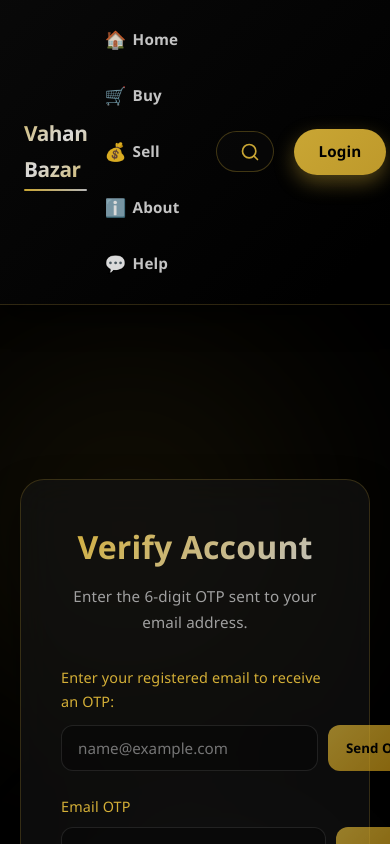
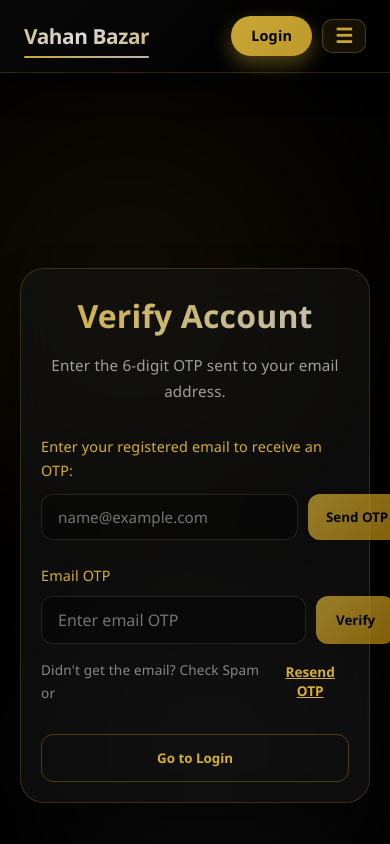
Before and after one commit to komminenivenkatesh/vahan-bhazar, a React (Vite) app in the folder frontend/: page /verify-otp in a window 390 px wide. Shown: the top 844 px of the page. Built offline with nearby package versions, Linux system fonts and the light colour scheme.

Commit message:
fix(responsive): add mobile hamburger navigation, prevent horizontal overflow, and adapt layouts for mobile screens

```diff
--- a/frontend/src/App.css
+++ b/frontend/src/App.css
@@ -8,6 +8,13 @@
 
 html, body {
   height: 100%;
+  overflow-x: hidden;
+  max-width: 100%;
+}
+
+#root {
+  overflow-x: hidden;
+  max-width: 100%;
 }
 
 body {
@@ -15,6 +22,7 @@
   color: var(--muted);
   line-height: 1.7;
   letter-spacing: 0.01em;
+  -webkit-tap-highlight-color: transparent;
 }
 
 /* Custom cursor styles */
--- a/frontend/src/components/Navbar.tsx
+++ b/frontend/src/components/Navbar.tsx
@@ -1,6 +1,6 @@
 import React, { useState, useEffect } from "react";
 import { Link, useNavigate, useLocation } from "react-router-dom";
-import { motion, useScroll, useTransform } from "framer-motion";
+import { motion, useScroll, useTransform, AnimatePresence } from "framer-motion";
 
 type User = {
   id: string;
@@ -14,6 +14,7 @@
   const location = useLocation();
   const [scrolled, setScrolled] = useState(false);
   const [searchQuery, setSearchQuery] = useState("");
+  const [mobileMenuOpen, setMobileMenuOpen] = useState(false);
   const { scrollY } = useScroll();
   const navOpacity = useTransform(scrollY, [0, 100], [0.95, 1]);
 
@@ -24,6 +25,10 @@
     window.addEventListener("scroll", handleScroll);
     return () => window.removeEventListener("scroll", handleScroll);
   }, []);
+
+  useEffect(() => {
+    setMobileMenuOpen(false);
+  }, [location.pathname]);
 
   let user: User | null = null;
   const storedUser = localStorage.getItem("user");
@@ -123,8 +128,9 @@
           />
         </Link>
 
-        {/* Navigation Links */}
+        {/* Navigation Links (Desktop) */}
         <div
+          className="nav-desktop-links"
           style={{
             display: "flex",
             gap: "clamp(0.5rem, 2vw, 2rem)",
@@ -178,9 +184,9 @@
           })}
         </div>
 
-        {/* Search Bar */}
-        <div style={{ flex: 1, maxWidth: 400, margin: "0 20px" }}>
-          <form onSubmit={handleSearch} style={{ position: "relative" }}>
+        {/* Search Bar (Desktop) */}
+        <div className="nav-desktop-search" style={{ flex: 1, maxWidth: 400, margin: "0 20px" }}>
+          <form onSubmit={handleSearch} style={{ position: "relative", width: "100%" }}>
             <input
               type="text"
               value={searchQuery}
@@ -232,8 +238,8 @@
           </form>
         </div>
 
-        {/* User Actions */}
-        <div style={{ display: "flex", alignItems: "center", gap: 12 }}>
+        {/* User Actions & Mobile Hamburger */}
+        <div style={{ display: "flex", alignItems: "center", gap: 10 }}>
           {!isLoggedIn ? (
             <motion.div
               whileHover={{ scale: 1.05 }}
@@ -242,16 +248,17 @@
               <Link
                 to="/login"
                 style={{
-                  padding: "10px 24px",
+                  padding: "8px 20px",
                   borderRadius: 999,
                   background: "linear-gradient(135deg, #d4af37, #c9a22e)",
                   color: "#000",
-                  fontSize: "0.95rem",
+                  fontSize: "0.9rem",
                   fontWeight: 700,
                   textDecoration: "none",
                   boxShadow: "0 8px 20px rgba(212, 175, 55, 0.4)",
                   border: "none",
                   display: "inline-block",
+                  whiteSpace: "nowrap"
                 }}
               >
                 Login
@@ -262,18 +269,19 @@
               <Link
                 to="/profile"
                 style={{
-                  padding: "8px 16px",
+                  padding: "8px 14px",
                   borderRadius: 999,
                   background: "rgba(212, 175, 55, 0.1)",
                   border: "1px solid rgba(212, 175, 55, 0.3)",
                   color: "#d4af37",
-                  fontSize: "0.9rem",
+                  fontSize: "0.85rem",
                   fontWeight: 600,
                   display: "flex",
                   alignItems: "center",
-                  gap: 8,
+                  gap: 6,
                   textDecoration: "none",
-                  cursor: "pointer"
+                  cursor: "pointer",
+                  whiteSpace: "nowrap"
                 }}
               >
                 <span>👤</span>
@@ -284,29 +292,161 @@
                 whileTap={{ scale: 0.98 }}
                 onClick={handleLogout}
                 style={{
-                  padding: "10px 20px",
+                  padding: "8px 14px",
                   borderRadius: 999,
                   background: "rgba(239, 68, 68, 0.1)",
                   border: "1px solid rgba(239, 68, 68, 0.3)",
                   color: "#ef4444",
-                  fontSize: "0.9rem",
+                  fontSize: "0.85rem",
                   fontWeight: 700,
                   cursor: "pointer",
                   transition: "all 0.3s ease",
+                  whiteSpace: "nowrap"
                 }}
               >
                 Logout
               </motion.button>
             </>
           )}
+
+          {/* Mobile Toggle Button */}
+          <button
+            type="button"
+            className="nav-mobile-btn"
+            onClick={() => setMobileMenuOpen(!mobileMenuOpen)}
+            aria-label="Toggle Navigation Menu"
+            style={{
+              background: "rgba(212, 175, 55, 0.1)",
+              border: "1px solid rgba(212, 175, 55, 0.3)",
+              borderRadius: "10px",
+              padding: "6px 12px",
+              color: "#d4af37",
+              fontSize: "1.25rem",
+              fontWeight: 700,
+              cursor: "pointer",
+              alignItems: "center",
+              justifyContent: "center",
+              lineHeight: 1
+            }}
+          >
+            {mobileMenuOpen ? "✕" : "☰"}
+          </button>
         </div>
       </nav>
+
+      {/* Mobile Drawer Menu */}
+      <AnimatePresence>
+        {mobileMenuOpen && (
+          <motion.div
+            initial={{ opacity: 0, height: 0 }}
+            animate={{ opacity: 1, height: "auto" }}
+            exit={{ opacity: 0, height: 0 }}
+            transition={{ duration: 0.25 }}
+            style={{
+              background: "rgba(10, 10, 10, 0.98)",
+              backdropFilter: "blur(24px)",
+              WebkitBackdropFilter: "blur(24px)",
+              borderBottom: "1px solid rgba(212, 175, 55, 0.25)",
+              padding: "16px 20px 24px",
+              display: "flex",
+              flexDirection: "column",
+              gap: "14px",
+              overflow: "hidden"
+            }}
+          >
+            {/* Mobile Search */}
+            <form onSubmit={handleSearch} style={{ position: "relative", width: "100%" }}>
+              <input
+                type="text"
+                value={searchQuery}
+                onChange={(e) => setSearchQuery(e.target.value)}
+                placeholder="Search bikes..."
+                style={{
+                  width: "100%",
+                  padding: "10px 40px 10px 16px",
+                  borderRadius: 999,
+                  background: "rgba(20, 20, 20, 0.8)",
+                  border: "1px solid rgba(212, 175, 55, 0.3)",
+                  color: "#e5e5e5",
+                  fontSize: "0.95rem",
+                  outline: "none",
+                }}
+              />
+              <button
+                type="submit"
+                style={{
+                  position: "absolute",
+                  right: 8,
+                  top: "50%",
+                  transform: "translateY(-50%)",
+                  background: "transparent",
+                  border: "none",
+                  color: "#d4af37",
+                  cursor: "pointer",
+                  padding: 6,
+                }}
+              >
+                <svg width="20" height="20" fill="none" stroke="currentColor" strokeWidth="2" strokeLinecap="round" strokeLinejoin="round" viewBox="0 0 24 24">
+                  <circle cx="11" cy="11" r="8" />
+                  <path d="m21 21-4.35-4.35" />
+                </svg>
+              </button>
+            </form>
+
+            {/* Mobile Links */}
+            <div style={{ display: "grid", gridTemplateColumns: "1fr 1fr", gap: "10px" }}>
+              {navItems.map((item) => {
+                const isActive = location.pathname === item.path;
+                return (
+                  <Link
+                    key={item.path}
+                    to={item.path}
+                    onClick={() => setMobileMenuOpen(false)}
+                    style={{
+                      display: "flex",
+                      alignItems: "center",
+                      gap: 8,
+                      padding: "12px 16px",
+                      borderRadius: "14px",
+                      color: isActive ? "#000" : "#e5e5e5",
+                      fontSize: "0.95rem",
+                      fontWeight: 600,
+                      textDecoration: "none",
+                      background: isActive
+                        ? "linear-gradient(135deg, #d4af37, #c9a22e)"
+                        : "rgba(255, 255, 255, 0.05)",
+                      border: "1px solid rgba(212, 175, 55, 0.15)",
+                    }}
+                  >
+                    <span>{item.icon}</span>
+                    <span>{item.label}</span>
+                  </Link>
+                );
+              })}
+            </div>
+          </motion.div>
+        )}
+      </AnimatePresence>
 
       <style>{`
         @keyframes shimmer {
           0%, 100% { background-position: 0% 50%; }
           50% { background-position: 100% 50%; }
         }
+        .nav-desktop-links, .nav-desktop-search {
+          display: flex;
+        }
+        .nav-mobile-btn {
+          display: none;
+        }
+        @media (max-width: 900px) {
+          .nav-desktop-links, .nav-desktop-search {
+            display: none !important;
+          }
+          .nav-mobile-btn {
+            display: flex !important;
+          }
+        }
       `}</style>
     </motion.header>
   );
--- a/frontend/src/pages/Buyer.tsx
+++ b/frontend/src/pages/Buyer.tsx
@@ -396,9 +396,9 @@
             ) : (
               <div style={{
                 display: 'grid',
-                gridTemplateColumns: 'repeat(auto-fill, minmax(300px, 1fr))',
-                gap: '28px',
-                padding: '0 clamp(1rem, 3vw, 2rem)'
+                gridTemplateColumns: 'repeat(auto-fill, minmax(min(100%, 280px), 1fr))',
+                gap: '24px',
+                padding: '0 clamp(0.75rem, 3vw, 2rem)'
               }}>
                 {filteredVehicles.map((b, index) => {
                   const imgSrc = resolveImageSrc(b);
--- a/frontend/src/pages/Dashboard.tsx
+++ b/frontend/src/pages/Dashboard.tsx
@@ -236,8 +236,8 @@
             variants={containerVariants}
             style={{
               display: 'grid',
-              gridTemplateColumns: 'repeat(auto-fit, minmax(400px, 1fr))',
-              gap: 'clamp(2rem, 5vw, 4rem)',
+              gridTemplateColumns: 'repeat(auto-fit, minmax(min(100%, 320px), 1fr))',
+              gap: 'clamp(1.5rem, 4vw, 4rem)',
               marginBottom: '5rem',
               maxWidth: 1400,
               margin: '0 auto'
@@ -253,7 +253,7 @@
                 backdropFilter: 'blur(30px)',
                 border: '1px solid rgba(212, 175, 55, 0.3)',
                 borderRadius: 32,
-                padding: 'clamp(2.5rem, 5vw, 4rem)',
+                padding: 'clamp(1.5rem, 4vw, 4rem)',
                 cursor: 'pointer',
                 position: 'relative',
                 overflow: 'hidden',
@@ -359,7 +359,7 @@
                 backdropFilter: 'blur(30px)',
                 border: '1px solid rgba(192, 192, 192, 0.3)',
                 borderRadius: 32,
-                padding: 'clamp(2.5rem, 5vw, 4rem)',
+                padding: 'clamp(1.5rem, 4vw, 4rem)',
                 cursor: 'pointer',
                 position: 'relative',
                 overflow: 'hidden',
--- a/frontend/src/pages/Login.tsx
+++ b/frontend/src/pages/Login.tsx
@@ -349,7 +349,7 @@
 
             <form onSubmit={handleSubmit} style={{ display: "flex", flexDirection: "column", gap: "1rem" }}>
               {!isLogin && (
-                <div style={{ display: "grid", gridTemplateColumns: "1fr 1fr", gap: "1rem" }}>
+                <div style={{ display: "grid", gridTemplateColumns: "repeat(auto-fit, minmax(200px, 1fr))", gap: "1rem" }}>
                   <div>
                     <label htmlFor="name" style={{ display: "block", marginBottom: "0.5rem", color: "#cbd5e1", fontSize: "0.9rem", fontWeight: 600 }}>
                       Full Name
--- a/frontend/src/pages/OtpVerification.tsx
+++ b/frontend/src/pages/OtpVerification.tsx
@@ -190,7 +190,7 @@
               backdropFilter: 'blur(20px)',
               border: '1px solid rgba(212, 175, 55, 0.2)',
               borderRadius: '24px',
-              padding: '40px',
+              padding: 'clamp(20px, 5vw, 40px)',
               boxShadow: '0 20px 40px rgba(0,0,0,0.4)'
             }}
           >
--- a/frontend/src/pages/Seller.tsx
+++ b/frontend/src/pages/Seller.tsx
@@ -218,7 +218,7 @@
             style={{
               maxWidth: '800px',
               margin: '0 auto 60px',
-              padding: '48px',
+              padding: 'clamp(20px, 5vw, 48px)',
               background: 'rgba(30, 41, 59, 0.6)',
               border: '1px solid rgba(20, 184, 166, 0.2)',
               borderRadius: '24px',
@@ -285,7 +285,7 @@
                 />
               </div>
 
-              <div style={{ display: 'grid', gridTemplateColumns: '1fr 1fr', gap: '24px' }}>
+              <div style={{ display: 'grid', gridTemplateColumns: 'repeat(auto-fit, minmax(200px, 1fr))', gap: '20px' }}>
                 <div>
                   <label style={{
                     display: 'block',
```
